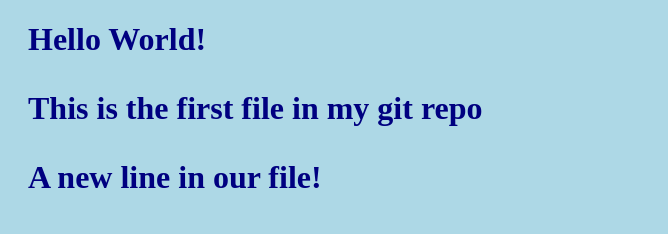
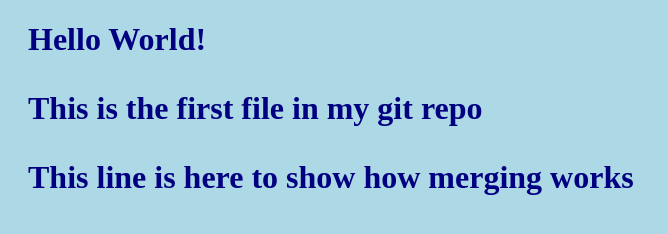
Before and after one commit to SoF1y/hello-world, a plain HTML site: page index.html in a window 1280 px wide. Shown: the whole page, without its empty margins (0-668 px from the left). Drawn offline with Linux system fonts and the light colour scheme.

Commit message:
update index.html with emergency fix

```diff
--- a/index.html
+++ b/index.html
@@ -7,6 +7,6 @@
 <body>
 <h1>Hello World!<h1>
 <p>This is the first file in my git repo</p>
-<p>A new line in our file!</p>
+<p>This line is here to show how merging works</p>
 </body>
 </html>
```
